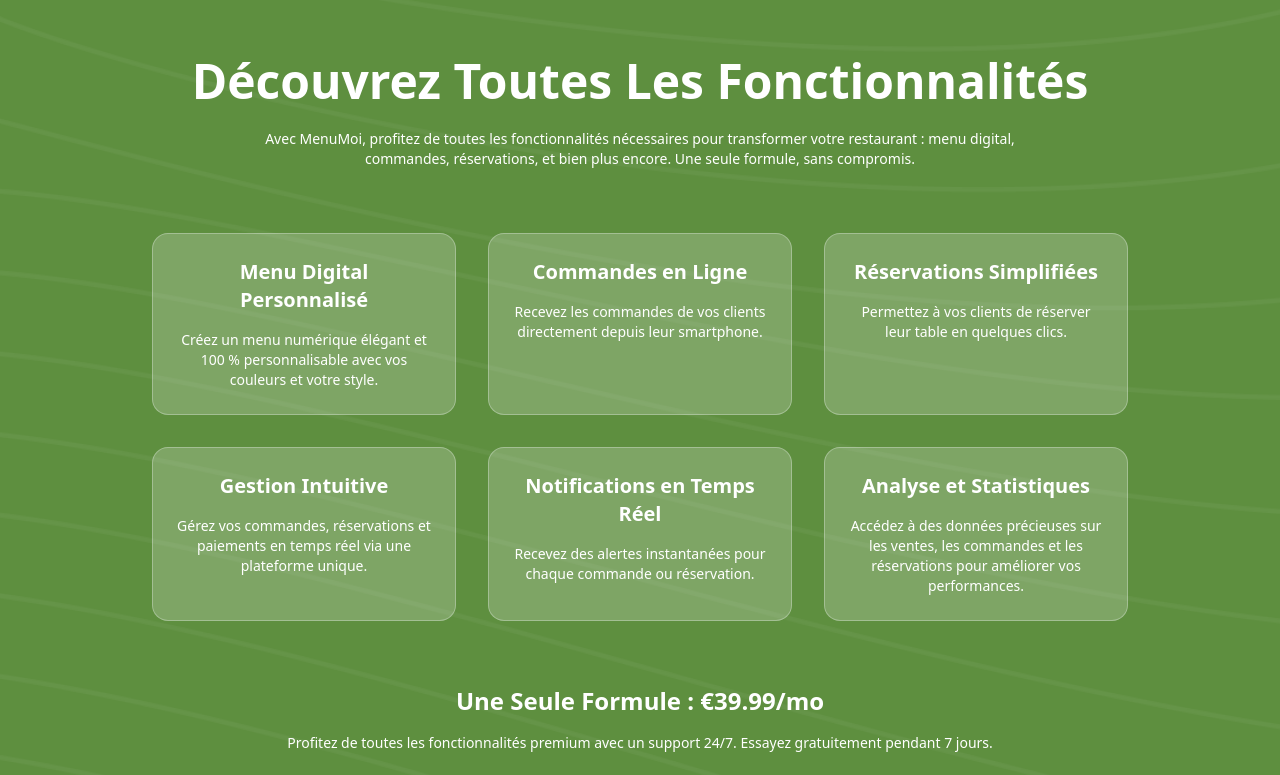
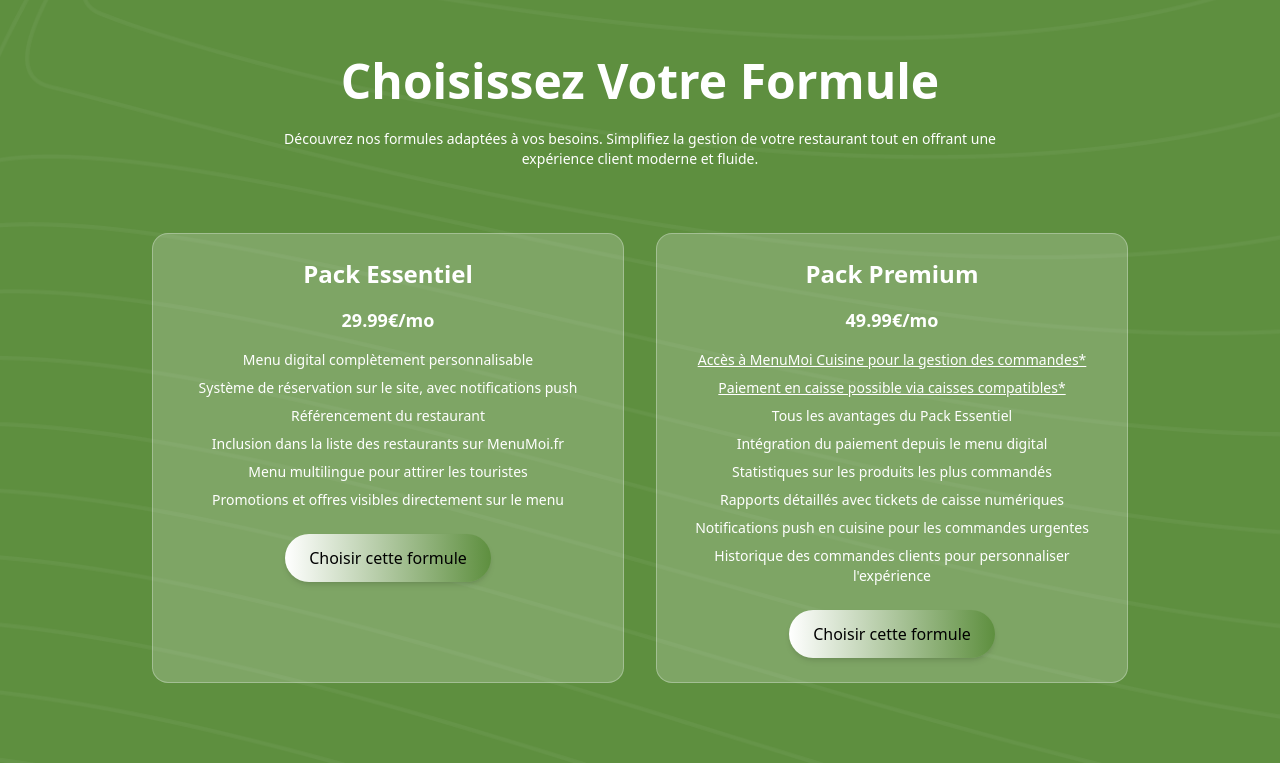
Before and after one commit to hmsfdev/menumoi-vitrine, a Next.js app: page / in a window 1280 px wide. Shown: the part 2380-3155 px from the top of the page. Built offline with nearby package versions, Linux system fonts and the light colour scheme.

Commit message:
Refactor SubscriptionPlans component to enhance plan details and add tooltips for feature hints

```diff
--- a/src/app/(mainLayout)/components/HomePage/SubscriptionPlans.jsx
+++ b/src/app/(mainLayout)/components/HomePage/SubscriptionPlans.jsx
@@ -1,44 +1,60 @@
-/* eslint-disable react/no-unescaped-entities */
 "use client";
 
-import React from "react";
 import bg from "../../../../../public/assets/Group (6).png";
 import Image from "next/image";
-import { Swiper, SwiperSlide } from "swiper/react";
-import "swiper/css";
-import "swiper/css/pagination";
-import { Pagination, Autoplay } from "swiper/modules";
 import Link from "next/link";
+import React, { useState } from "react";
 
-const features = [
+// Tooltip Component
+const Tooltip = ({ text }) => (
+  <div className="absolute bg-black text-white text-xs rounded-lg px-3 py-1 shadow-lg z-50 mt-2">
+    {text}
+  </div>
+);
+
+const plans = [
   {
-    title: "Menu Digital Personnalisé",
-    description: "Créez un menu numérique élégant et 100 % personnalisable avec vos couleurs et votre style.",
+    title: "Pack Essentiel",
+    price: "29.99€/mo",
+    features: [
+      "Menu digital complètement personnalisable",
+      "Système de réservation sur le site, avec notifications push",
+      "Référencement du restaurant",
+      "Inclusion dans la liste des restaurants sur MenuMoi.fr",
+      "Menu multilingue pour attirer les touristes",
+      "Promotions et offres visibles directement sur le menu",
+    ],
   },
   {
-    title: "Commandes en Ligne",
-    description: "Recevez les commandes de vos clients directement depuis leur smartphone.",
+    title: "Pack Premium",
+    price: "49.99€/mo",
+    features: [
+      {
+        text: "Accès à MenuMoi Cuisine pour la gestion des commandes*",
+        hint: "Nécessite une tablette ou un écran Android pour afficher et gérer les commandes.",
       },
       {
-    title: "Réservations Simplifiées",
-    description: "Permettez à vos clients de réserver leur table en quelques clics.",
+        text: "Paiement en caisse possible via caisses compatibles*",
+        hint: "Requiert une caisse compatible. Liste des modèles compatibles disponible sur demande.",
       },
-  {
-    title: "Gestion Intuitive",
-    description: "Gérez vos commandes, réservations et paiements en temps réel via une plateforme unique.",
+      "Tous les avantages du Pack Essentiel",
+      "Intégration du paiement depuis le menu digital",
+      "Statistiques sur les produits les plus commandés",
+      "Rapports détaillés avec tickets de caisse numériques",
+      "Notifications push en cuisine pour les commandes urgentes",
+      "Historique des commandes clients pour personnaliser l'expérience",
+    ],
   },
-  {
-    title: "Notifications en Temps Réel",
-    description: "Recevez des alertes instantanées pour chaque commande ou réservation.",
-  },
-  {
-    title: "Analyse et Statistiques",
-    description: "Accédez à des données précieuses sur les ventes, les commandes et les réservations pour améliorer vos performances.",
-  }
-
 ];
 
 const SubscriptionPlan = () => {
+  const [visibleTooltip, setVisibleTooltip] = useState(null); // État pour gérer la visibilité
+
+  const handleTooltipToggle = (index) => {
+    // Affiche/masque la bulle en fonction de l'état actuel
+    setVisibleTooltip(visibleTooltip === index ? null : index);
+  };
+
   return (
     <div className="relative bg-[#5E8F3F] py-20 overflow-hidden">
       {/* Background Image */}
@@ -54,33 +70,47 @@
       <div className="relative max-w-5xl mx-auto px-6">
         <div className="text-center">
           <h2 className="text-4xl lg:text-5xl font-bold text-white mb-6">
-            Découvrez Toutes Les Fonctionnalités
+            Choisissez Votre Formule
           </h2>
           <p className="text-white text-sm max-w-3xl mx-auto mb-16">
-            Avec MenuMoi, profitez de toutes les fonctionnalités nécessaires pour transformer votre restaurant : menu digital, commandes, réservations, et bien plus encore. Une seule formule, sans compromis.
+            Découvrez nos formules adaptées à vos besoins. Simplifiez la gestion
+            de votre restaurant tout en offrant une expérience client moderne et
+            fluide.
           </p>
         </div>
 
-        {/* Features Section */}
-        <div className="grid grid-cols-1 md:grid-cols-2 lg:grid-cols-3 gap-8">
-          {features.map((feature, index) => (
+        {/* Plans Section */}
+        <div className="grid grid-cols-1 md:grid-cols-2 gap-8">
+          {plans.map((plan, planIndex) => (
             <div
-              key={index}
+              key={planIndex}
               className="bg-white bg-opacity-20 border border-gray-50 border-opacity-30 rounded-2xl p-6 text-center"
             >
-              <h3 className="text-xl font-bold text-white mb-4">{feature.title}</h3>
-              <p className="text-white text-sm">{feature.description}</p>
-            </div>
+              <h3 className="text-2xl font-bold text-white mb-4">
+                {plan.title}
+              </h3>
+              <p className="text-white text-lg font-semibold mb-4">
+                {plan.price}
+              </p>
+              <ul className="text-white text-sm space-y-2 mb-6">
+                {plan.features.map((feature, idx) => (
+                  <li
+                    key={idx}
+                    className={`relative cursor-pointer ${
+                      typeof feature === "object" ? "underline" : ""
+                    }`}
+                    onClick={() =>
+                      typeof feature === "object" && handleTooltipToggle(idx)
+                    }
+                  >
+                    {typeof feature === "object" ? feature.text : feature}
+                    {visibleTooltip === idx && typeof feature === "object" && (
+                      <Tooltip text={feature.hint} />
+                    )}
+                  </li>
                 ))}
-        </div>
+              </ul>
 
-        {/* Subscription CTA */}
-        <div className="text-center mt-16">
-          <p className="text-white text-2xl font-bold mb-4">Une Seule Formule : €39.99/mo</p>
-          <p className="text-white text-sm mb-6">
-            Profitez de toutes les fonctionnalités premium avec un support 24/7.
-            Essayez gratuitement pendant 7 jours.
-          </p>
               <Link href="/get-started">
                 <button
                   style={{
@@ -88,9 +118,11 @@
                   }}
                   className="bg-white text-black font-medium px-6 py-3 rounded-full shadow-md hover:bg-opacity-90"
                 >
-          Commencer Maintenant
+                  Choisir cette formule
                 </button>
               </Link>
+            </div>
+          ))}
         </div>
       </div>
     </div>
```
Lines whose indentation alone changed are shown as unchanged.
